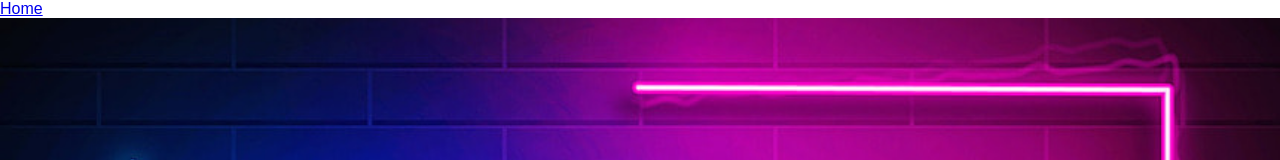
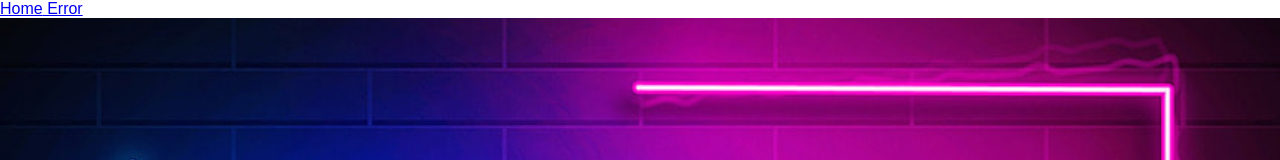
Before and after one commit to pedrogpteixeira/daarte, an Angular app: page /home in a window 1280 px wide. Shown: the top 160 px of the page. Built offline with nearby package versions, Linux system fonts and the light colour scheme.

Commit message:
component path test 3

```diff
--- a/src/app/Components/home-page/header/header.component.html
+++ b/src/app/Components/home-page/header/header.component.html
@@ -1,4 +1,5 @@
 <nav>
-    <a routerLink="/home">Home</a>
-    <!-- Add more <a> options as needed -->
+  <a routerLink="/home">Home</a>
+  <a routerLink="/error-404"> Error</a>
+  <!-- Add more <a> options as needed -->
 </nav>
```
